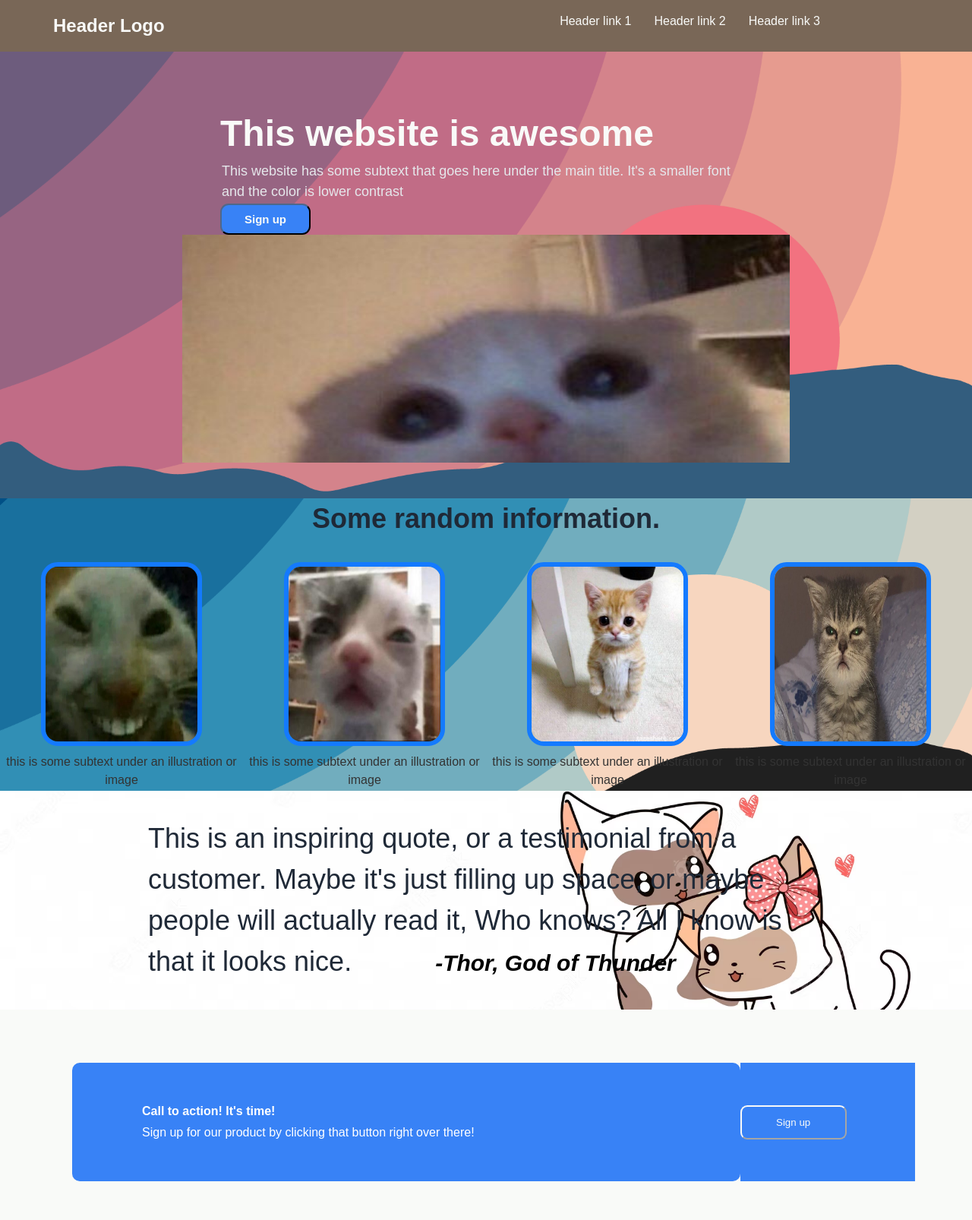
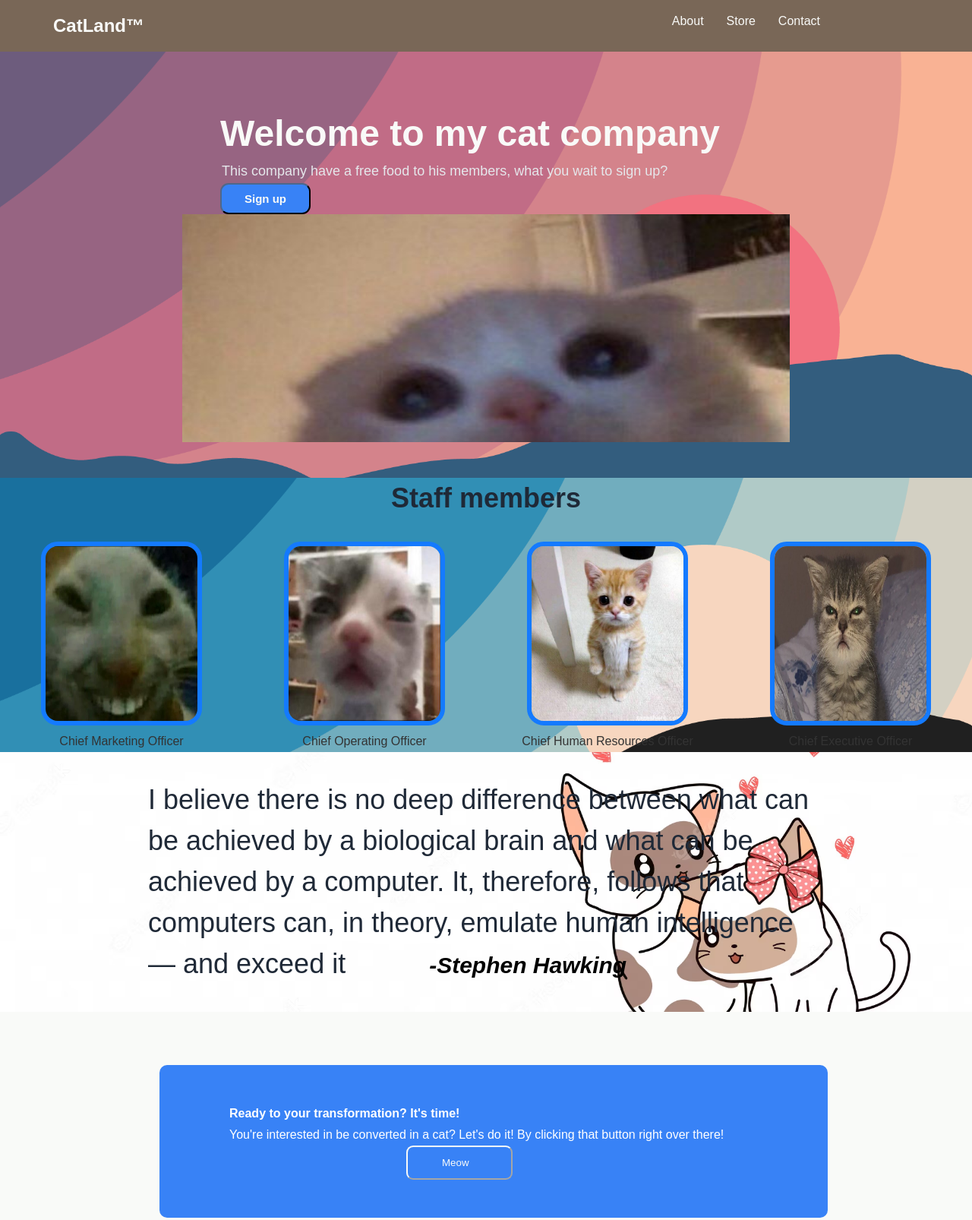
Before and after one commit to joaquintalice/flexboxproject, a plain HTML site: page index.html in a window 1280 px wide. Shown: the top 1606 px of the page at 76% size. Drawn offline with Linux system fonts and the light colour scheme.

Commit message:
Content modifications

```diff
--- a/index.html
+++ b/index.html
@@ -13,14 +13,14 @@
 
     <div class="header">
 
-        <h1 class="logo">Header Logo</h1>
+        <h1 class="logo">CatLand™</h1>
 
         <nav class="nav-bar">
 
             <ul class="nav-list">
-                <li><a href="">Header link 1</a></li>
-                <li><a href="">Header link 2</a></li>
-                <li><a href="">Header link 3</a></li>
+                <li><a href="">About</a></li>
+                <li><a href="">Store</a></li>
+                <li><a href="">Contact</a></li>
             </ul>
 
         </nav>
@@ -30,9 +30,8 @@
     <div class="container-1">
 
         <div class="text-signup">
-            <h1>This website is awesome</h1>
-            <p>This website has some subtext that goes here under the main title. It's a smaller font and the color is
-                lower contrast</p>
+            <h1>Welcome to my cat company</h1>
+            <p>This company have a free food to his members, what you wait to sign up?</p>
             <button>Sign up</button>
         </div>
 
@@ -46,24 +45,24 @@
 
     <div class="container-2">
 
-        <h2>Some random information.</h2>
+        <h2>Staff members</h2>
 
         <div class="ilustration">
             <div class="cont-1">
                 <img src="./assets/aaa.jpg" alt="">
-                <p>this is some subtext under an illustration or image</p>
+                <p>Chief Marketing Officer</p>
             </div>
             <div class="cont-1">
                 <img src="./assets/10228161621384562.jpg" alt="">
-                <p>this is some subtext under an illustration or image</p>
+                <p>Chief Operating Officer</p>
             </div>
             <div class="cont-1">
                 <img src="./assets/Cute-Cat.jpg" alt="">
-                <p>this is some subtext under an illustration or image</p>
+                <p>Chief Human Resources Officer</p>
             </div>
             <div class="cont-1">
                 <img src="./assets/maxresdefault.jpg" alt="">
-                <p>this is some subtext under an illustration or image</p>
+                <p>Chief Executive Officer</p>
             </div>
         </div>
 
@@ -74,10 +73,8 @@
     <div class="container-3">
 
         <blockquote>
-            This is an inspiring quote, or a testimonial from a customer.
-            Maybe it's just filling up space, or maybe people will actually read it, Who knows? All I know is that it
-            looks nice.
-            <cite>-Thor, God of Thunder</cite>
+            I believe there is no deep difference between what can be achieved by a biological brain and what can be achieved by a computer. It, therefore, follows that computers can, in theory, emulate human intelligence — and exceed it
+            <cite>-Stephen Hawking</cite>
         </blockquote>
 
     </div>
@@ -89,14 +86,15 @@
 
         <div class="blue-container">
             <div class="text-blue">
-                <h4>Call to action! It's time!</h4>
-                <p>Sign up for our product by clicking that button right over there!</p>
+                <h4>Ready to your transformation? It's time!</h4>
+                <p>You're interested in be converted in a cat? Let's do it! By clicking that button right over there!</p>
+            </div>
+            <div class="button">
+                <button>Meow</button>
             </div>
         </div>
 
-        <div class="button">
-            <button>Sign up</button>
-        </div>
+
 
     </div>
 
```
